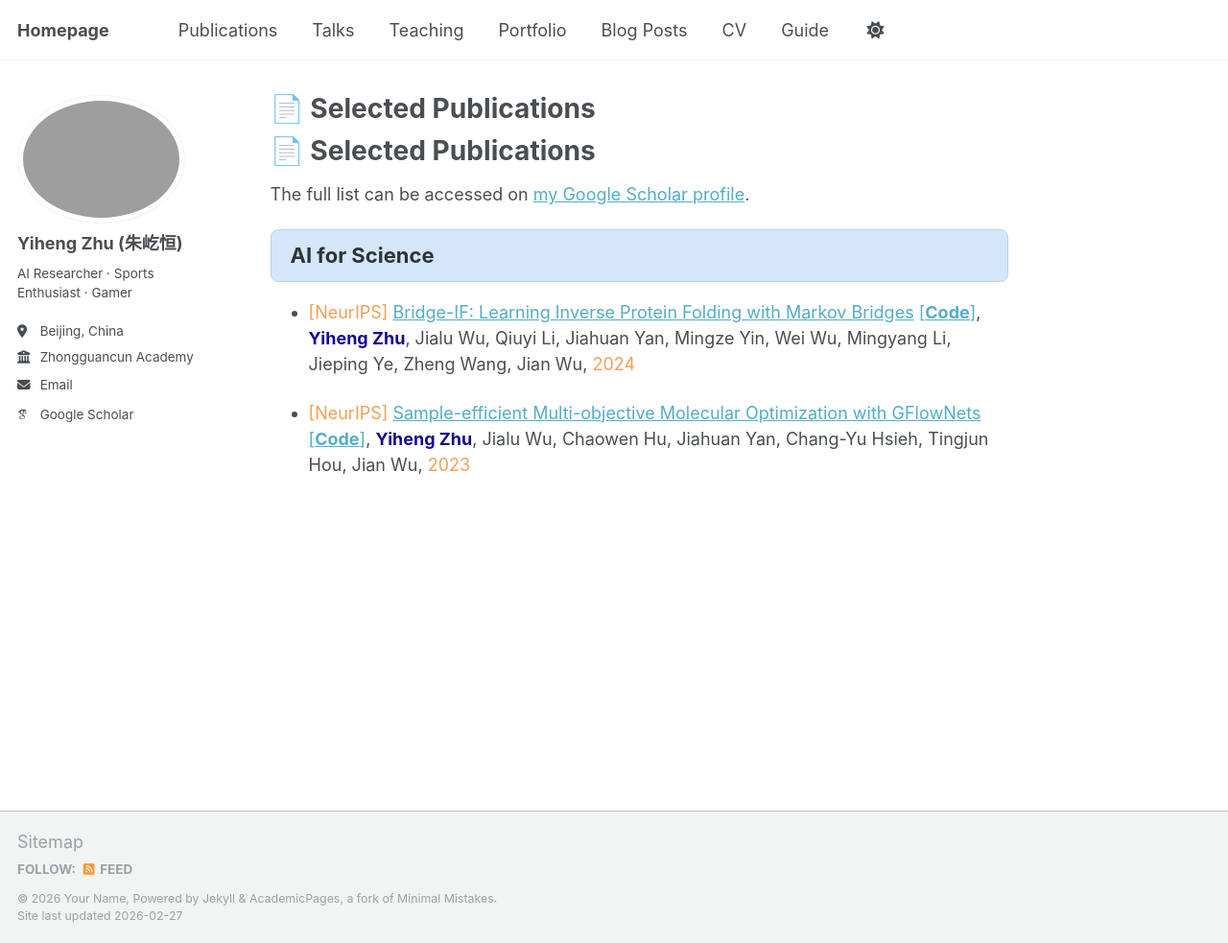
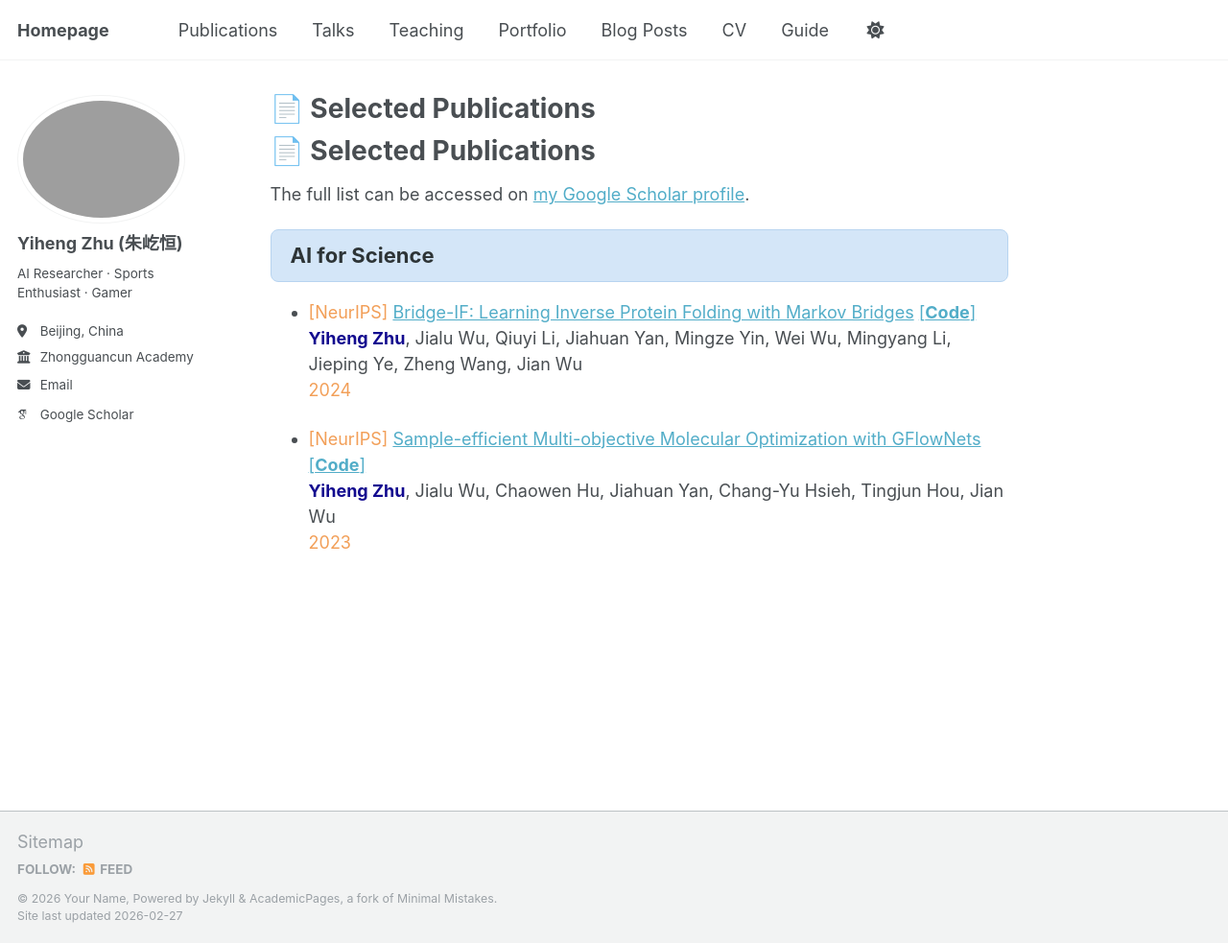
Before and after one commit to derrickzhu147/derrickzhu147.github.io, a Jekyll site: the page built from _pages/pub.md, in a window 1280 px wide and 983 px high. Shown: the whole window at 96% size. Built offline with Jekyll 4.4.1, drawn with Linux system fonts in a browser that asks for light colours; some web fonts are replaced; our own code applies the rules of GitHub Pages for plain Markdown files.

Commit message:
Update pub.md

```diff
--- a/_pages/pub.md
+++ b/_pages/pub.md
@@ -5,10 +5,15 @@ The full list can be accessed on <a href="https://scholar.google.com/citations?u
 AI for Science
 </div>
 
-- <span style="color:#F29F58;">[NeurIPS]</span> [Bridge-IF: Learning Inverse Protein Folding with Markov Bridges](https://arxiv.org/abs/2411.02120) [\[**Code**\]](https://github.com/violet-sto/Bridge-IF),
-**<span style="color:#120A8F;">Yiheng Zhu</span>**, Jialu Wu, Qiuyi Li, Jiahuan Yan, Mingze Yin, Wei Wu, Mingyang Li, Jieping Ye, Zheng Wang, Jian Wu,
+- <span style="color:#F29F58;">[NeurIPS]</span>
+  [Bridge-IF: Learning Inverse Protein Folding with Markov Bridges](https://arxiv.org/abs/2411.02120)
+  [\[**Code**\]](https://github.com/violet-sto/Bridge-IF)
+  **<span style="color:#120A8F;">Yiheng Zhu</span>**, Jialu Wu, Qiuyi Li, Jiahuan Yan, Mingze Yin, Wei Wu, Mingyang Li, Jieping Ye, Zheng Wang, Jian Wu
   <span style="color:#F29F58;">2024</span>
 
-- <span style="color:#F29F58;">[NeurIPS]</span> [Sample-efficient Multi-objective Molecular Optimization with GFlowNets](https://arxiv.org/abs/2302.04040) [\[**Code**\]](https://github.com/violet-sto/HN-GFN),
-**<span style="color:#120A8F;">Yiheng Zhu</span>**, Jialu Wu, Chaowen Hu, Jiahuan Yan, Chang-Yu Hsieh, Tingjun Hou, Jian Wu,
+
+- <span style="color:#F29F58;">[NeurIPS]</span>
+  [Sample-efficient Multi-objective Molecular Optimization with GFlowNets](https://arxiv.org/abs/2302.04040)
+  [\[**Code**\]](https://github.com/violet-sto/HN-GFN)
+  **<span style="color:#120A8F;">Yiheng Zhu</span>**, Jialu Wu, Chaowen Hu, Jiahuan Yan, Chang-Yu Hsieh, Tingjun Hou, Jian Wu
   <span style="color:#F29F58;">2023</span>
```
